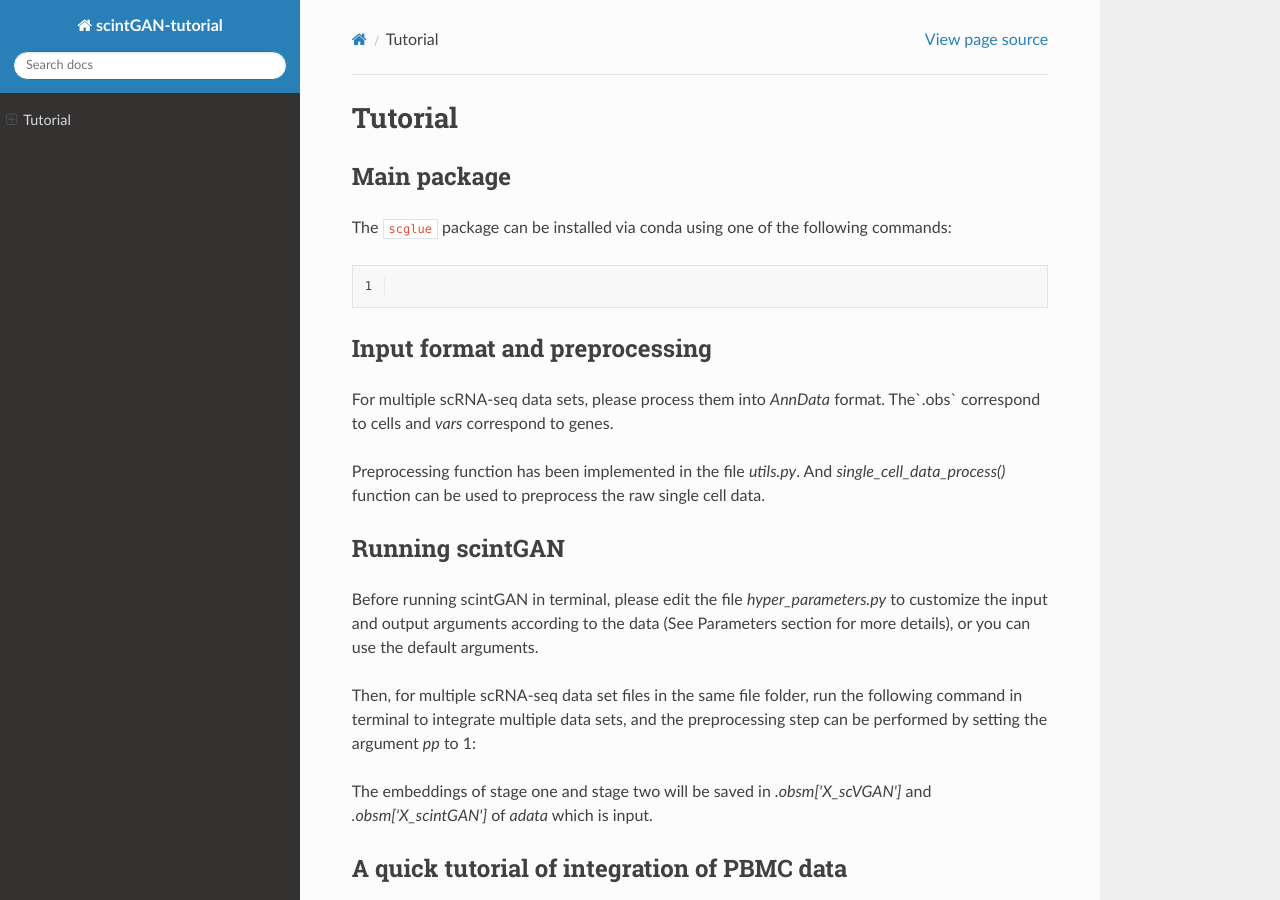
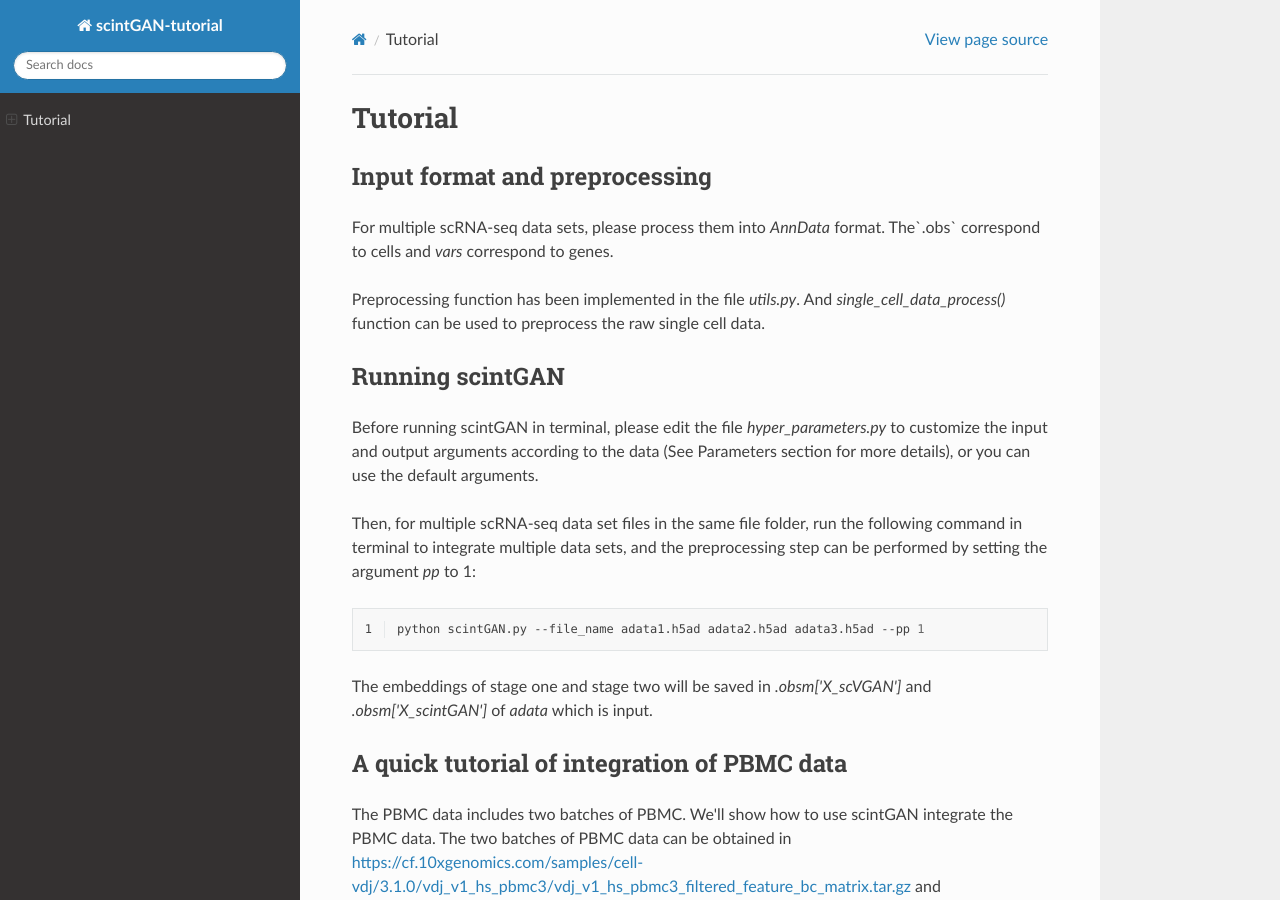
Before and after one commit to coding-runoob/scintGAN-tutorial, a Sphinx documentation site: the page built from docs/tutorials.rst, in a window 1280 px wide and 900 px high. Built offline with Sphinx 7.4.7 and the Read the Docs theme 2.0.0, drawn with Linux system fonts in a browser that asks for light colours; pages that are not in the unit, such as notebooks, are missing from menus.

Commit message:
Update tutorials.rst

```diff
--- a/docs/tutorials.rst
+++ b/docs/tutorials.rst
@@ -1,15 +1,6 @@
 
 Tutorial
 ==================
-
-************
-Main package
-************
-
-The ``scglue`` package can be installed via conda using one of the following commands:
-
-.. code-block:: bash
-    :linenos:
 
 
 ************************************
@@ -30,6 +21,7 @@ Then, for multiple scRNA-seq data set files in the same file folder, run the fol
 
 .. code-block:: bash
     :linenos:
+
     python scintGAN.py --file_name adata1.h5ad adata2.h5ad adata3.h5ad --pp 1
 
 
```
